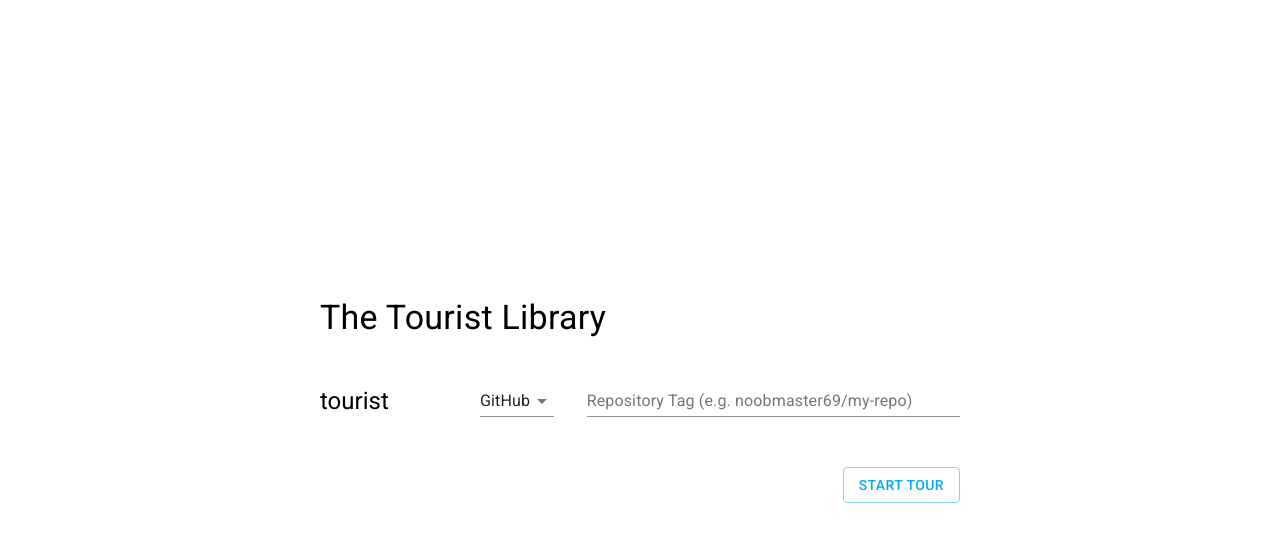
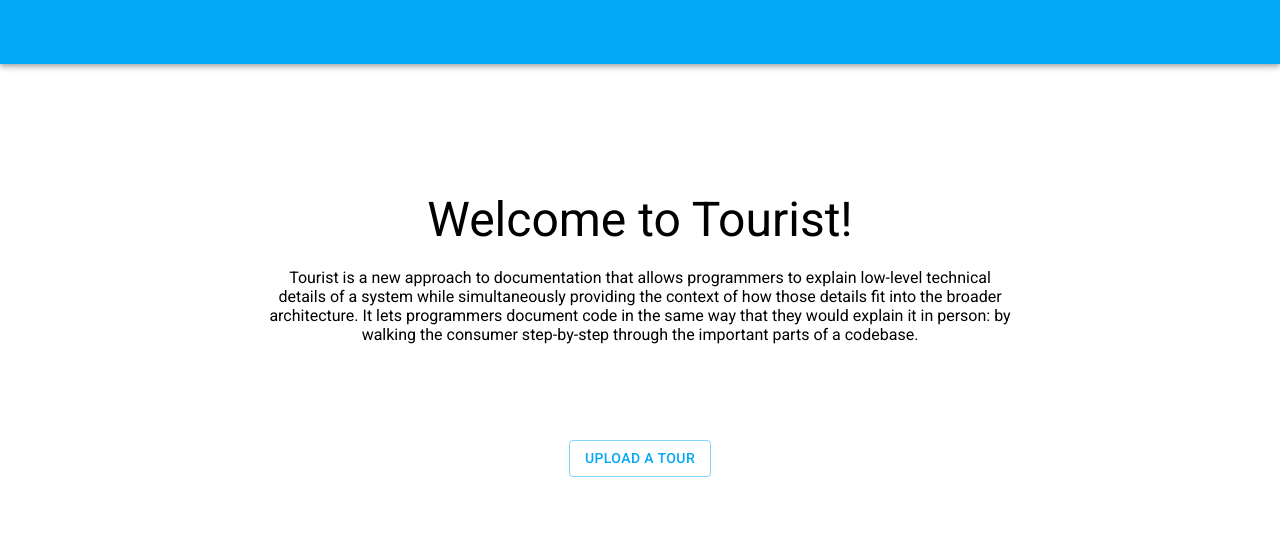
Before and after one commit to hgoldstein95/tourist-web, a React (Create React App) app: page / in a window 1280 px wide. Shown: the top 542 px of the page. Built offline with nearby package versions, Linux system fonts and the light colour scheme.

Commit message:
Added localStorage for better ergonomics

```diff
--- a/src/App.tsx
+++ b/src/App.tsx
@@ -1,14 +1,48 @@
-import React, { useState } from "react";
+import React, { useState, useEffect } from "react";
 import "./styles/App.css";
 import { UploadTour } from "./pages/UploadTour";
 import { CreateIndex } from "./pages/CreateIndex";
 import { ViewTour } from "./pages/ViewTour";
 import { Page } from "./pageTypes";
+import { Index, Tour, isTour, parseTour, parseIndex } from "./model";
+import { AppBar, Toolbar, Button, Icon } from "@material-ui/core";
 
 const App: React.FC<{ page?: Page }> = props => {
   const [page, setPage] = useState(
     props.page || ({ kind: "UploadTour" } as Page)
   );
+
+  function startOver() {
+    localStorage.clear();
+    setPage({ kind: "UploadTour" });
+  }
+
+  function getSavedTour(): Tour | null {
+    const tourString = localStorage.getItem("savedTour");
+    if (!tourString) return null;
+    const tour = parseTour(tourString);
+    return isTour(tour) ? tour : null;
+  }
+
+  function getSavedIndex(): Index | null {
+    const indexString = localStorage.getItem("savedIndex");
+    if (!indexString) return null;
+    const index = parseIndex(indexString);
+    return typeof index === "string" ? null : index;
+  }
+
+  useEffect(() => {
+    if (props.page) return; // don't overwrite hard-coded value
+    const tour = getSavedTour();
+    const index = getSavedIndex();
+    if (tour) {
+      if (index) {
+        setPage({ kind: "ViewTour", tour, index });
+      } else {
+        setPage({ kind: "CreateIndex", tour });
+      }
+    }
+  }, [props.page]);
 
   let main;
   switch (page.kind) {
@@ -23,7 +57,21 @@ const App: React.FC<{ page?: Page }> = props => {
       break;
   }
 
-  return <div className="App">{main}</div>;
+  return (
+    <div className="App">
+      <AppBar position="static">
+        <Toolbar>
+          {page.kind !== "UploadTour" && (
+            <Button onClick={startOver}>
+              <Icon style={{ marginRight: 20 }}>refresh</Icon>
+              Start Over
+            </Button>
+          )}
+        </Toolbar>
+      </AppBar>
+      {main}
+    </div>
+  );
 };
 
 export default App;
--- a/src/index.tsx
+++ b/src/index.tsx
@@ -24,43 +24,7 @@ const theme = createMuiTheme({
 
 ReactDOM.render(
   <MuiThemeProvider theme={theme}>
-    <App
-      page={{
-        kind: "CreateIndex",
-        tour: {
-          title: "The Tourist Library",
-          description: "A tour of the entire tourist library.",
-          repositories: new Map([
-            ["tourist", "a5837a902401225417849baaa78f25384e59d6d0"]
-          ]),
-          stops: [
-            {
-              body: "You can initialize a tour file with the `init` method.",
-              line: 35,
-              relPath: "src/tourist.ts",
-              repository: "tourist",
-              title: "The init Method"
-            },
-            {
-              body:
-                "Tour files can be manipulated with methods like `add`, `edit`, `move`, and `remove`.\n\nYay for tourist!",
-              line: 69,
-              relPath: "src/tourist.ts",
-              repository: "tourist",
-              title: "Manipulating a Tour File"
-            },
-            {
-              body:
-                "This document outlines what errors can be thrown and what they mean.",
-              line: 1,
-              relPath: "docs/error-handling.md",
-              repository: "tourist",
-              title: "Handling Errors"
-            }
-          ]
-        }
-      }}
-    />
+    <App />
   </MuiThemeProvider>,
   document.getElementById("root")
 );
--- a/src/model.ts
+++ b/src/model.ts
@@ -66,3 +66,37 @@ export function parseTour(json: string): Tour | string {
   }
   return obj;
 }
+
+export function writeTour(tour: Tour): string {
+  const repos = {} as any;
+  Array.from(tour.repositories.entries()).forEach(([k, v]) => {
+    repos[k] = v;
+  });
+  console.log(repos);
+  return JSON.stringify({
+    ...tour,
+    repositories: repos
+  });
+}
+
+export function parseIndex(json: string): Index | string {
+  let obj: any;
+  try {
+    obj = JSON.parse(json);
+  } catch (_) {
+    return "Failed to parse file as JSON.";
+  }
+  const err = "Could not parse file as a tour.";
+  if (typeof obj != "object") {
+    return err;
+  }
+  return new Map(Object.entries(obj));
+}
+
+export function writeIndex(index: Index): string {
+  const obj = {} as any;
+  Array.from(index.entries()).forEach(([k, v]) => {
+    obj[k] = v;
+  });
+  return JSON.stringify(obj);
+}
--- a/src/pages/CreateIndex.tsx
+++ b/src/pages/CreateIndex.tsx
@@ -2,7 +2,7 @@ import { Button, Grid, Typography } from "@material-ui/core";
 import React, { useState } from "react";
 import { ErrorSnackbar } from "../components/ErrorSnackbar";
 import { WebRepositoryEditor } from "../components/WebRepositoryEditor";
-import { WebRepository } from "../model";
+import { WebRepository, writeIndex } from "../model";
 import { CreateIndexPage, Page } from "../pageTypes";
 
 export const CreateIndex: React.FC<{
@@ -37,6 +37,7 @@ export const CreateIndex: React.FC<{
       setError("You must set a mapping for every repository.");
       return;
     }
+    localStorage.setItem("savedIndex", writeIndex(webRepositories));
     props.route({
       kind: "ViewTour",
       tour: props.page.tour,
@@ -48,7 +49,7 @@ export const CreateIndex: React.FC<{
     <div>
       <Grid
         container
-        style={{ height: "100vh" }}
+        style={{ marginTop: "10%" }}
         justify="center"
         alignItems="center"
       >
--- a/src/pages/UploadTour.tsx
+++ b/src/pages/UploadTour.tsx
@@ -2,7 +2,7 @@ import React, { useState } from "react";
 import { UploadTourPage, Page } from "../pageTypes";
 import { Typography, Grid, Button } from "@material-ui/core";
 import { ErrorSnackbar } from "../components/ErrorSnackbar";
-import { parseTour } from "../model";
+import { parseTour, writeTour } from "../model";
 
 export const UploadTour: React.FC<{
   page: UploadTourPage;
@@ -22,9 +22,10 @@ export const UploadTour: React.FC<{
         setError(tour);
         return;
       }
+      localStorage.setItem("savedTour", writeTour(tour));
       props.route({
         kind: "CreateIndex",
-        tour: tour
+        tour
       });
     };
   }
@@ -35,7 +36,7 @@ export const UploadTour: React.FC<{
         container
         justify="center"
         alignItems="center"
-        style={{ height: "100vh" }}
+        style={{ marginTop: "10%" }}
       >
         <Grid item xs={7} style={{ textAlign: "center" }}>
           <Typography variant="h3" style={{ marginBottom: 20 }}>
--- a/src/pages/ViewTour.tsx
+++ b/src/pages/ViewTour.tsx
@@ -1,5 +1,5 @@
 import { Grid, Icon, IconButton, Typography } from "@material-ui/core";
-import React, { useState } from "react";
+import React, { useState, useEffect } from "react";
 import { StopView } from "../components/StopView";
 import { Page, ViewTourPage } from "../pageTypes";
 import { Tour } from "../model";
@@ -26,15 +26,26 @@ export const ViewTour: React.FC<{
   const stops = props.page.tour.stops;
   const [index, setIndex] = useState(-1); // -1 means the title page
 
+  function setAndStoreIndex(idx: number) {
+    setIndex(idx);
+    localStorage.setItem("stopNumber", idx.toString());
+  }
+
   function incIndex() {
-    setIndex(Math.min(stops.length, index + 1));
+    setAndStoreIndex(Math.min(stops.length, index + 1));
   }
   function decIndex() {
-    setIndex(Math.max(-1, index - 1));
+    setAndStoreIndex(Math.max(-1, index - 1));
   }
 
   const canGoForward = index < stops.length - 1;
   const canGoBack = index > -1;
+
+  useEffect(() => {
+    const idx = localStorage.getItem("stopNumber");
+    if (!idx) return;
+    setIndex(+idx);
+  }, []);
 
   return (
     <Grid
--- a/src/styles/App.css
+++ b/src/styles/App.css
@@ -4,4 +4,5 @@ code {
 
 .App {
   min-height: 100vh;
+  position: relative;
 }
```
